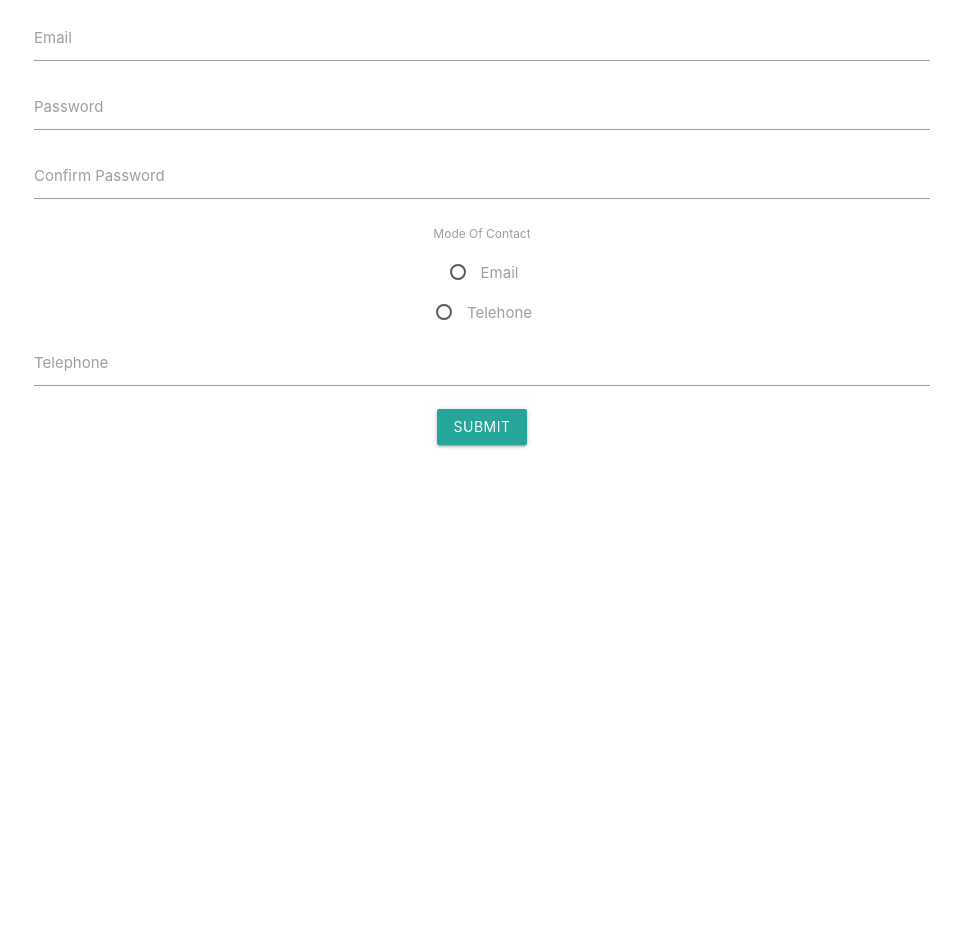
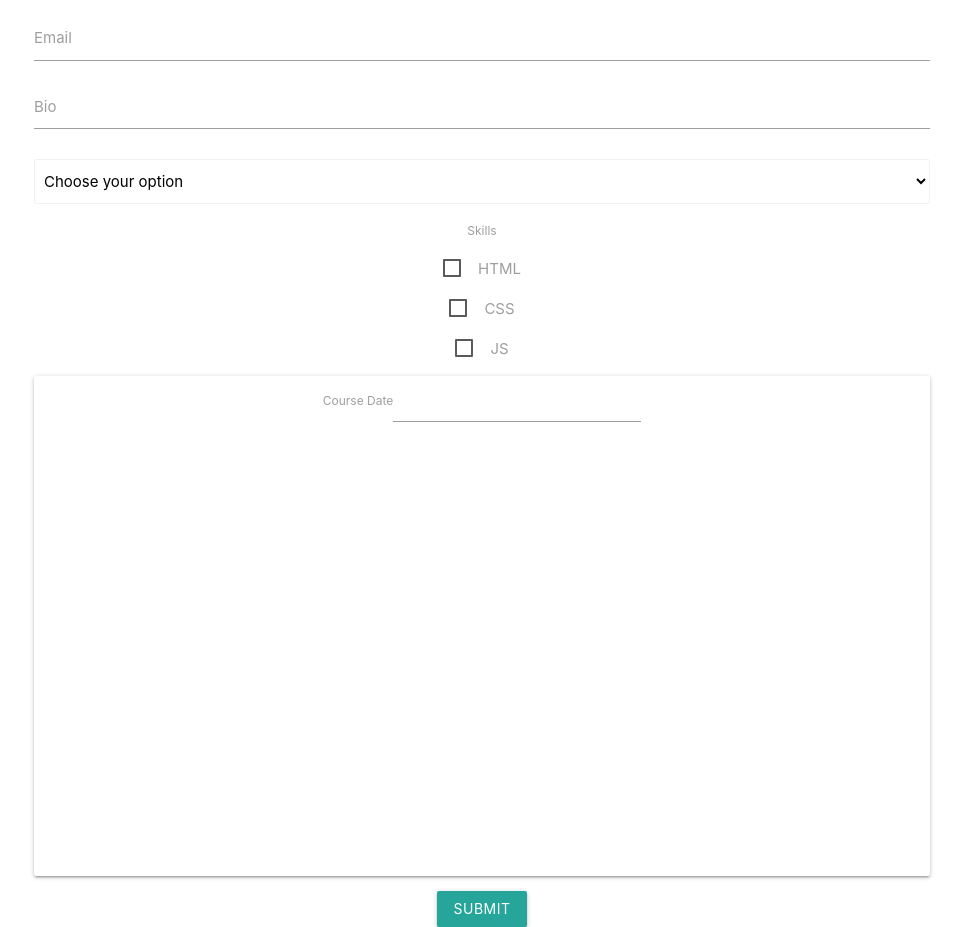
Before and after one commit to akshayjadhav4/FormikControls, a React (Create React App) app: page / in a window 1280 px wide. Shown: the whole page, without its empty margins (158-1121 px from the left). Before the commit the page ends 800 px from the top, so only its background shows below. Built offline with nearby package versions, Linux system fonts and the light colour scheme.

Commit message:
CourseEnrollmentForm

```diff
--- a/src/App.js
+++ b/src/App.js
@@ -1,5 +1,6 @@
 import React from "react";
-import RegistrationForm from "./components/Registration Form/RegistrationForm";
+import CourseEnrollmentForm from "./components/Course Enrollment Form/CourseEnrollmentForm";
+// import RegistrationForm from "./components/Registration Form/RegistrationForm";
 // import FormikContaier from "./components/FormikContaier";
 // import LoginForm from "./components/Login Form/LoginForm";
 
@@ -8,7 +9,8 @@ function App() {
     <div className="container center">
       {/* <FormikContaier /> */}
       {/* <LoginForm/> */}
-      <RegistrationForm/>
+      {/* <RegistrationForm/> */}
+      <CourseEnrollmentForm/>
     </div>
   );
 }
--- /dev/null
+++ b/src/components/Course Enrollment Form/CourseEnrollmentForm.js
@@ -0,0 +1,88 @@
+import React from "react";
+import * as Yup from "yup";
+import { Formik, Form } from "formik";
+import FormikControl from "../FormikControl";
+function CourseEnrollmentForm() {
+  const dropdownOptions = [
+    { key: "Choose your option", value: " " },
+    { key: "React", value: "react" },
+    { key: "Kotlin", value: "kotlin" },
+    { key: "Flutter", value: "flutter" },
+  ];
+
+  const checkboxOptions = [
+    { key: "HTML", value: "html" },
+    { key: "CSS", value: "css" },
+    { key: "JS", value: "javascript" },
+  ];
+  const initialValues = {
+    email: "",
+    bio: "",
+    course: "",
+    skills: [],
+    courseDate: null,
+  };
+
+  const validationSchema = Yup.object({
+    email: Yup.string().email("Inavalid email format").required("Required"),
+    bio: Yup.string().required("Required"),
+    course: Yup.string().required("Required"),
+    // skills: Yup.array().required("Required"),
+    skills: Yup.array().when('course',{
+        is: 'react',
+        then :Yup.array().required("Required")
+    }),
+    courseDate: Yup.date().required("Required").nullable(),
+  });
+
+  const onSubmit = (values, onSubmitProps) => {
+    console.log("Form Data", values);
+    onSubmitProps.setSubmitting(false); //enable button after all process
+    onSubmitProps.resetForm();
+  };
+
+  return (
+    <Formik
+      initialValues={initialValues}
+      validationSchema={validationSchema}
+      onSubmit={onSubmit}
+    >
+      {(formik) => (
+        <Form>
+          <FormikControl
+            control="input"
+            type="email"
+            label="Email"
+            name="email"
+          />
+
+          <FormikControl control="textarea" label="Bio" name="bio" />
+
+          <FormikControl
+            control="select"
+            label="Course"
+            name="course"
+            options={dropdownOptions}
+          />
+          <FormikControl
+            control="checkbox"
+            label="Skills"
+            name="skills"
+            options={checkboxOptions}
+          />
+          <FormikControl control="date" label="Course Date" name="courseDate" />
+
+          <button
+            type="submit"
+            className="waves-effect waves-light btn"
+            disabled={!formik.isValid || formik.isSubmitting}
+          >
+            Submit
+          </button>
+        </Form>
+      )}
+    </Formik>
+  );
+}
+
+export default CourseEnrollmentForm;
```
